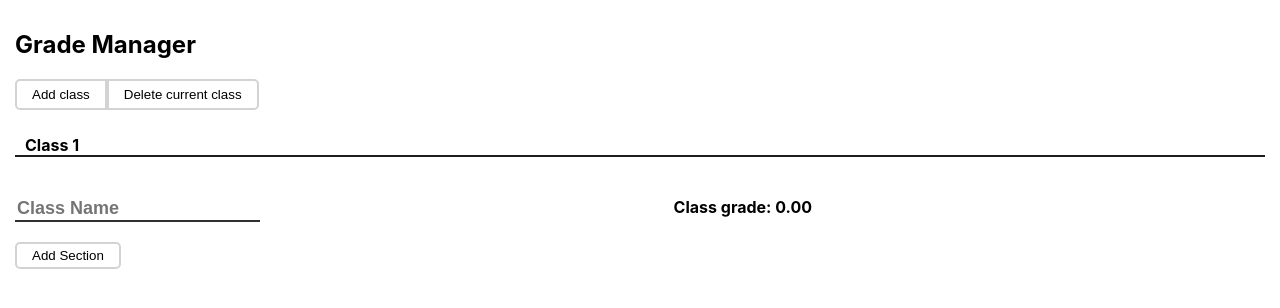
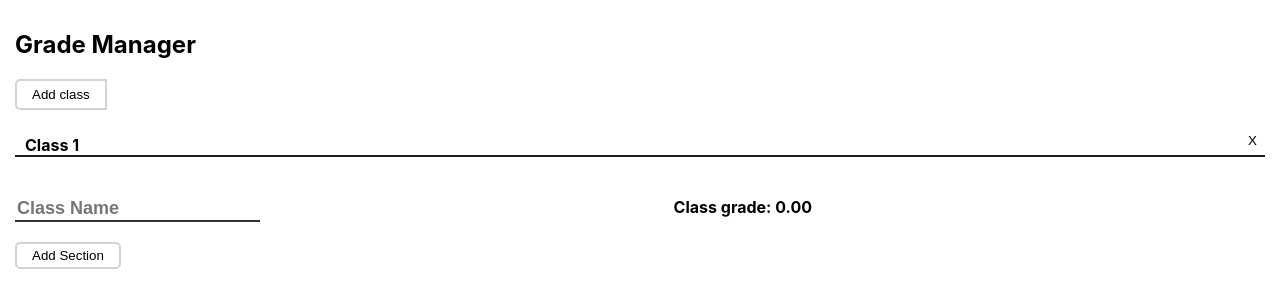
Before and after one commit to jeffreytram/Grade-Manager, a React (Create React App) app: page / in a window 1280 px wide. Both pictures are taken after a click on the button "Add class". Shown: the top 308 px of the page. Built offline with nearby package versions, Linux system fonts and the light colour scheme.

Commit message:
Added class deletion button to top right of each tab

```diff
--- a/src/Form.css
+++ b/src/Form.css
@@ -5,6 +5,7 @@
 }
 
 .component-class-tab {
+  position: relative;
   border: 0;
   border-bottom: 1px solid rgba(30, 30, 30, .5);
   background-color: white;
@@ -25,9 +26,9 @@
 }
 
 .component-delete-class-btn {
-  border-top-right-radius: 5px;
-  border-bottom-right-radius: 5px;
-  border: 2px solid lightgray;
-  background-color: white;
-  padding: 6px 15px;
+  position: absolute;
+  top: 2px;
+  right: 2px;
+  border: none;
+  background-color: rgba(0, 0, 0, 0);
 }
--- a/src/Form.js
+++ b/src/Form.js
@@ -47,13 +47,18 @@ export default class Form extends React.Component {
     })
   }
 
-  deleteClass() {
-    const newList = [...this.state.classList]
-    const currClass = this.state.currClass
+  deleteClass(classID) {
     this.setState(prevState => {
-      const nextClassIndex = this.findNextClass(prevState.classList, currClass)
+      let newList = prevState.classList
+      let nextClassIndex = prevState.currClass
+      const currentID = prevState.classList[prevState.currClass].id
+      if (currentID === classID) {
+        nextClassIndex = this.findNextClass(prevState.classList, prevState.currClass)
+      } else if (currentID > classID) {
+        nextClassIndex--
+      }
       return {
-        classList: newList.filter((cls, i) => i !== currClass),
+        classList: newList.filter(cls => cls.id !== classID),
         currClass: nextClassIndex
       }
     })
@@ -90,13 +95,17 @@ export default class Form extends React.Component {
     }
   }
 
-  setActiveIndex(classID) {
+  setActiveIndex(event, classID) {
+    console.log(event.target)
+    console.log(event.target.className)
+    if (event.target.className === "component-class-tab") {
       this.setState(prevState => {
         const classIDs = prevState.classList.map(cls => cls.id)
         return {
           currClass: classIDs.indexOf(classID)
         }
       })
+    }
   }
 
   addGrade(sectionID) {
@@ -208,9 +217,7 @@ export default class Form extends React.Component {
   render() {
     return (
       <div>
-        <button className="component-add-class-btn" onClick={this.addClass}>Add class</button>
-        <button className="component-delete-class-btn" onClick={this.deleteClass}>Delete current class</button>
-        <br /> <br />
+        <button className="component-add-class-btn" onClick={this.addClass}>Add class</button>        <br /> <br />
         <div className="component-flex-container">
           {this.state.classList.map(cls => {
             let className = cls.name
@@ -218,11 +225,18 @@ export default class Form extends React.Component {
               className = "Class " + (cls.id + 1)
             }
             return (
-              <span
+              <div
                 className={(this.state.classList[this.state.currClass].id === cls.id) ? "component-class-tab active" : "component-class-tab"}
-                onClick={() => this.setActiveIndex(cls.id)}>
+                onClick={(event) => this.setActiveIndex(event, cls.id)}
+              >
                 {className}
-              </span>
+                <button
+                  className="component-delete-class-btn"
+                  onClick={() => this.deleteClass(cls.id)}
+                >
+                  X
+                </button>
+              </div>
             )
           })}
         </div>
```
Also changed, not shown: planning.txt. Lines whose indentation alone changed are shown as unchanged.
